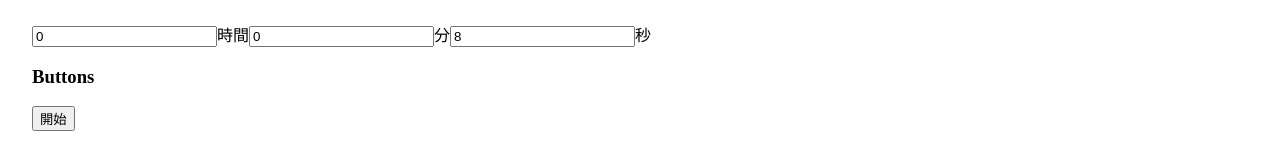
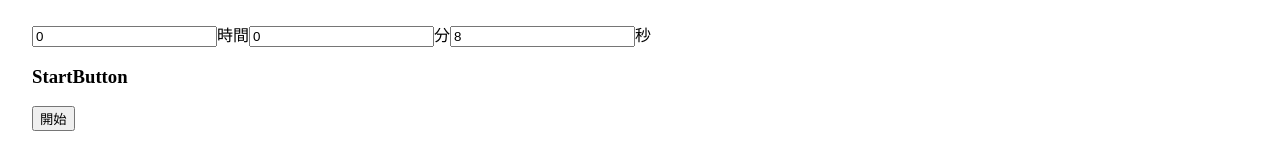
Before and after one commit to youichiro/timekeeper, a Next.js app: page / in a window 1280 px wide. Shown: the part 375-531 px from the top of the page. Built offline with nearby package versions, Linux system fonts and the light colour scheme.

Commit message:
StartButton.tsxに名前変更

```diff
--- a/components/Buttons.tsx
+++ b/components/StartButton.tsx
@@ -4,10 +4,10 @@ type Props = {
   handleClick: () => void
 }
 
-const Buttons: React.FC<Props> = (props) => {
+const StartButton: React.FC<Props> = (props) => {
   return (
     <div>
-      <h3>Buttons</h3>
+      <h3>StartButton</h3>
       <button type="submit" onClick={props.handleClick}>
         開始
       </button>
@@ -15,4 +15,4 @@ const Buttons: React.FC<Props> = (props) => {
   )
 }
 
-export default Buttons
+export default StartButton
--- a/components/WholeTimer.tsx
+++ b/components/WholeTimer.tsx
@@ -2,7 +2,7 @@ import React, { useState, useEffect, useCallback, createContext } from 'react'
 
 import WholeProgressBar from './WholeProgressBar'
 import WholeTimeForm from './WholeTimeForm'
-import Buttons from './Buttons'
+import StartButton from './StartButton'
 import { BlockTime, WholeProgress } from '../interfaces'
 import { convertSeconds, calcEndDate } from '../utils/calc-date'
 
@@ -65,7 +65,7 @@ const WholeTimer: React.FC = () => {
       <WholeTimerContext.Provider value={{ wholeBlockTime, setWholeBlockTime }}>
         <WholeTimeForm />
       </WholeTimerContext.Provider>
-      <Buttons handleClick={onClickStartButton} />
+      <StartButton handleClick={onClickStartButton} />
     </div>
   )
 }
```
